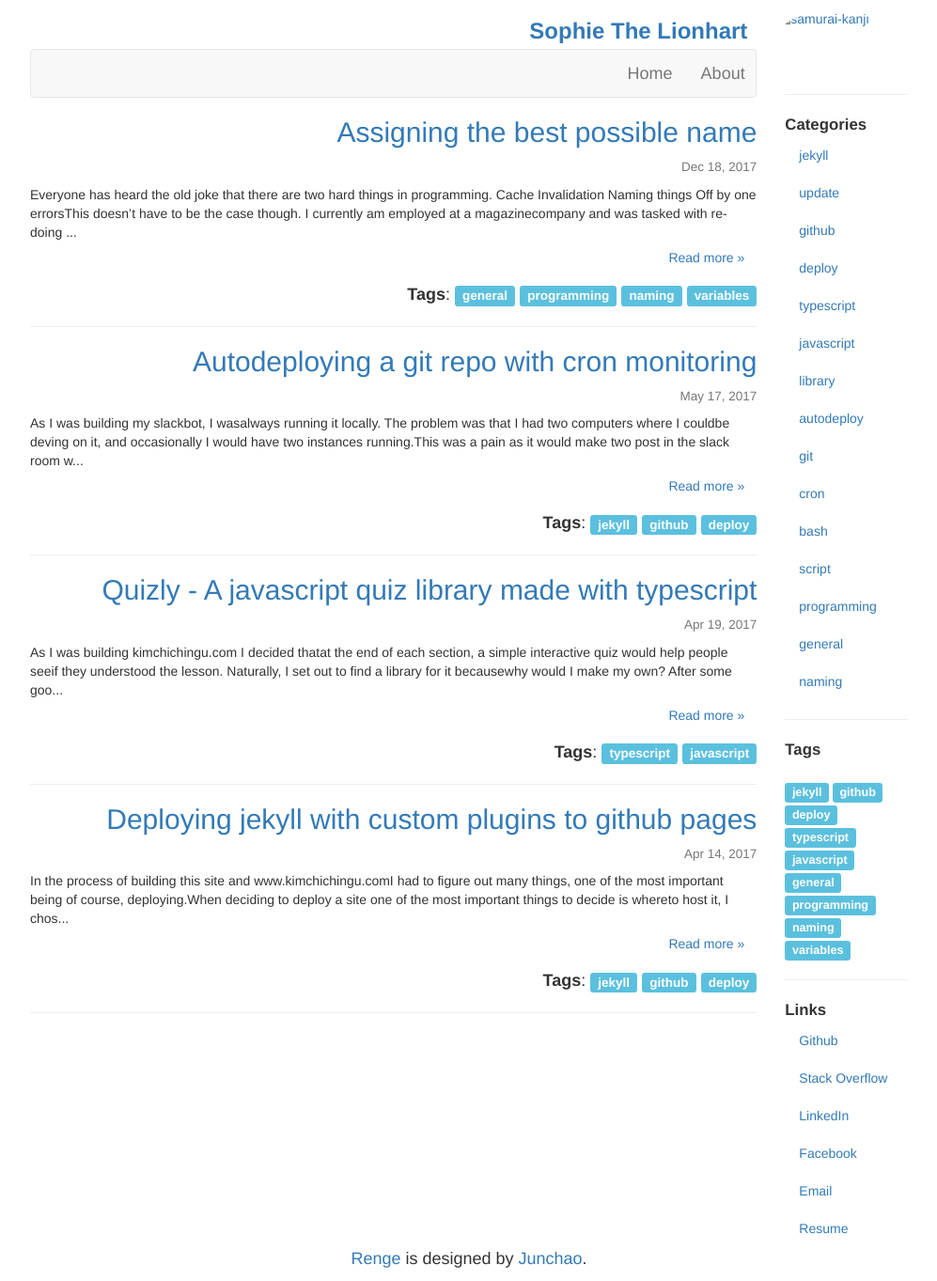
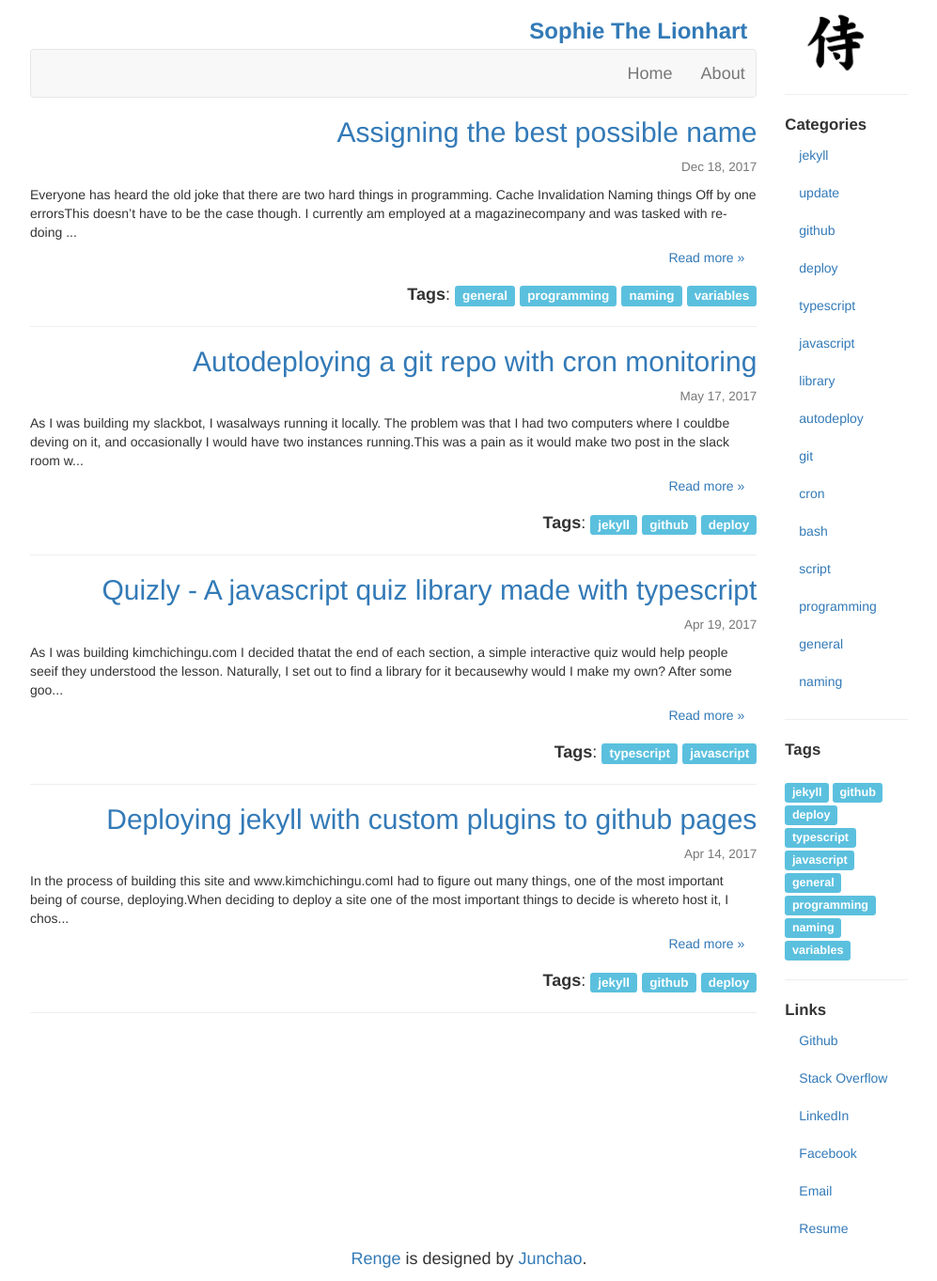
Before and after one commit to samuraiseoul/blog, a Jekyll site: the page built from index.html, in a window 1280 px wide. Shown: the whole page at 94% size, without its empty margins (141-1138 px from the left). Built offline with Jekyll 4.4.1, drawn with Linux system fonts in a browser that asks for light colours; the list of posts is cut into pages by our own code.

Commit message:
hopefully fixed image for header

```diff
--- a/_includes/header.html
+++ b/_includes/header.html
@@ -10,7 +10,7 @@
           </div>
           <div class="col-xs-2 span3 samurai">
             <a href="{{ site.baseurl }}">
-              <img alt="samurai-kanji" height="70" src="/samurai.jpg" class="img-circle" />
+              <img alt="samurai-kanji" height="70" src="{{ "/images/samurai.jpg" | prepend: site.baseurl }}" class="img-circle" />
             </a>
           </div>
         </div>
```
Also changed, not shown: 10 other files.
